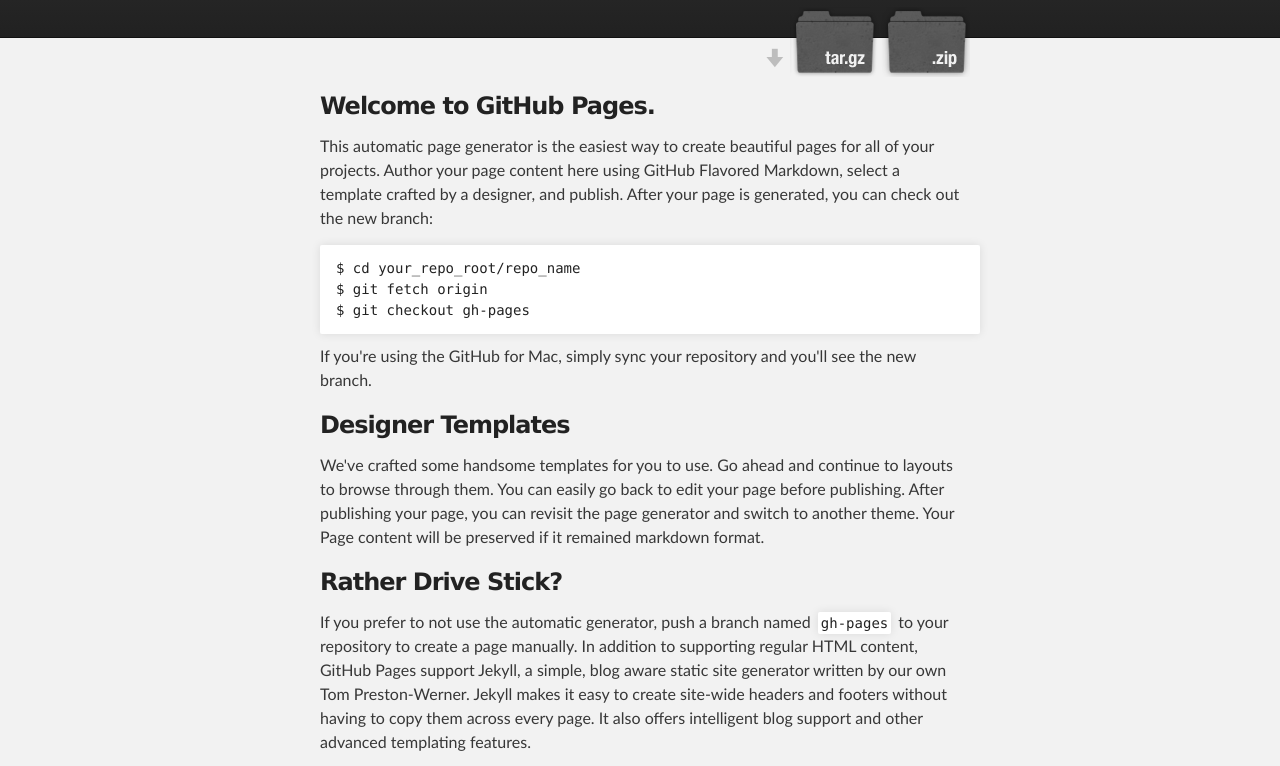
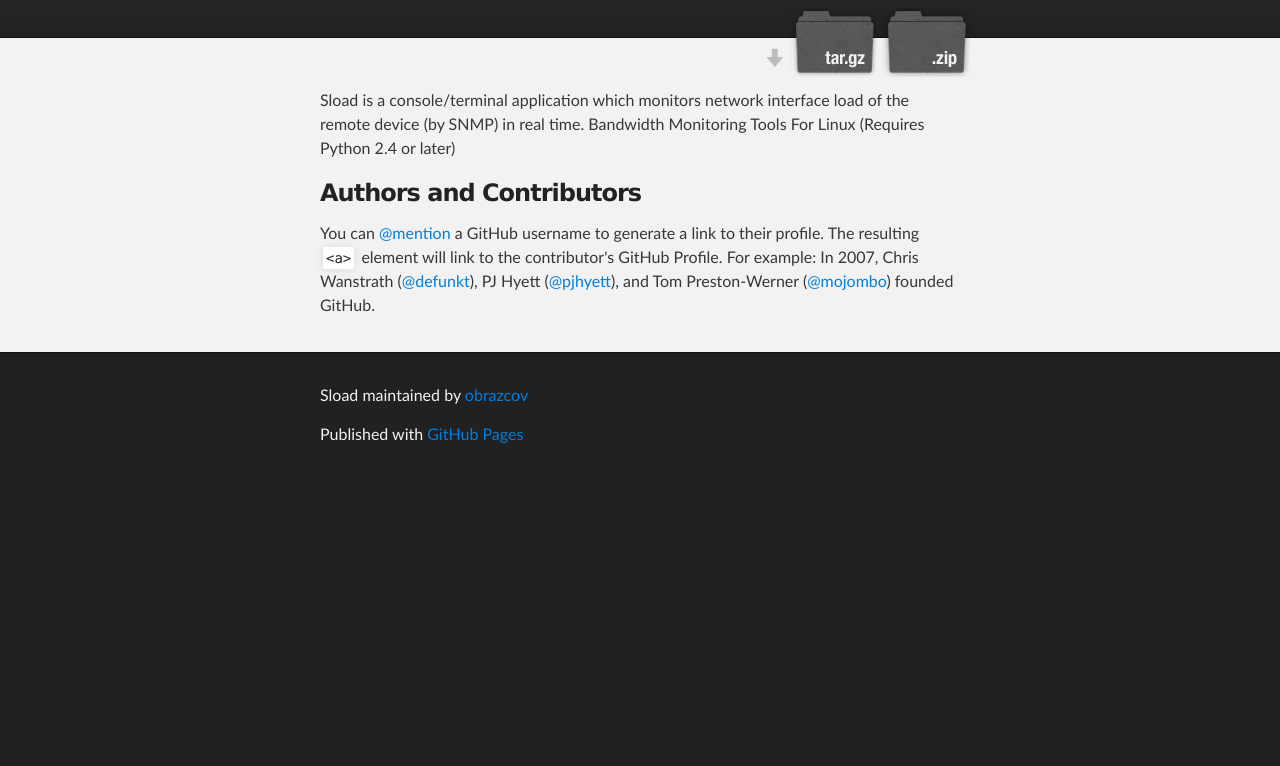
Before and after one commit to obrazcov/sload, a plain HTML site: page index.html in a window 1280 px wide. Shown: the part 172-938 px from the top of the page. After the commit the page ends 800 px from the top, so only its background shows below. Drawn offline with Linux system fonts and the light colour scheme.

```diff
--- a/index.html
+++ b/index.html
@@ -31,32 +31,13 @@
     <!-- MAIN CONTENT -->
     <div id="main_content_wrap" class="outer">
       <section id="main_content" class="inner">
-        <h3>Welcome to GitHub Pages.</h3>
-
-<p>This automatic page generator is the easiest way to create beautiful pages for all of your projects. Author your page content here using GitHub Flavored Markdown, select a template crafted by a designer, and publish. After your page is generated, you can check out the new branch:</p>
-
-<pre><code>$ cd your_repo_root/repo_name
-$ git fetch origin
-$ git checkout gh-pages
-</code></pre>
-
-<p>If you're using the GitHub for Mac, simply sync your repository and you'll see the new branch.</p>
-
-<h3>Designer Templates</h3>
-
-<p>We've crafted some handsome templates for you to use. Go ahead and continue to layouts to browse through them. You can easily go back to edit your page before publishing. After publishing your page, you can revisit the page generator and switch to another theme. Your Page content will be preserved if it remained markdown format.</p>
-
-<h3>Rather Drive Stick?</h3>
-
-<p>If you prefer to not use the automatic generator, push a branch named <code>gh-pages</code> to your repository to create a page manually. In addition to supporting regular HTML content, GitHub Pages support Jekyll, a simple, blog aware static site generator written by our own Tom Preston-Werner. Jekyll makes it easy to create site-wide headers and footers without having to copy them across every page. It also offers intelligent blog support and other advanced templating features.</p>
+        <p>Sload is a console/terminal application which monitors network interface load of the remote device (by SNMP) in real time.
+Bandwidth Monitoring Tools For Linux
+(Requires Python 2.4 or later)</p>
 
 <h3>Authors and Contributors</h3>
 
 <p>You can <a href="https://github.com/blog/821" class="user-mention">@mention</a> a GitHub username to generate a link to their profile. The resulting <code>&lt;a&gt;</code> element will link to the contributor's GitHub Profile. For example: In 2007, Chris Wanstrath (<a href="https://github.com/defunkt" class="user-mention">@defunkt</a>), PJ Hyett (<a href="https://github.com/pjhyett" class="user-mention">@pjhyett</a>), and Tom Preston-Werner (<a href="https://github.com/mojombo" class="user-mention">@mojombo</a>) founded GitHub.</p>
-
-<h3>Support or Contact</h3>
-
-<p>Having trouble with Pages? Check out the documentation at <a href="http://help.github.com/pages">http://help.github.com/pages</a> or contact <a href="mailto:support@github.com">support@github.com</a> and we’ll help you sort it out.</p>
       </section>
     </div>
 
```
Also changed, not shown: params.json (+1 -1 lines).
